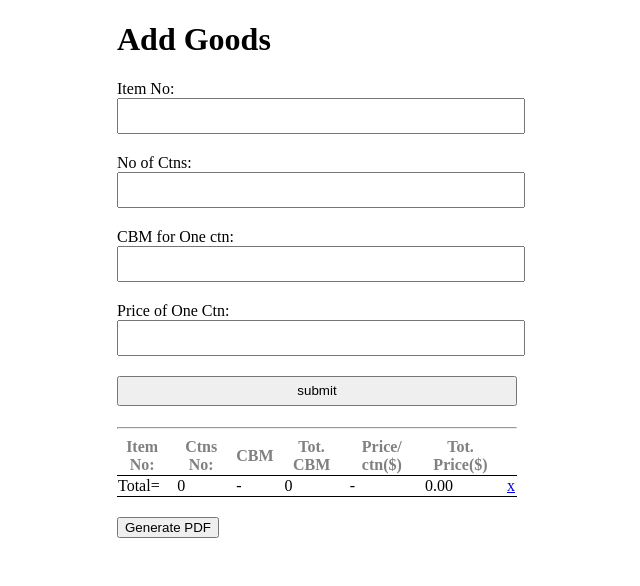
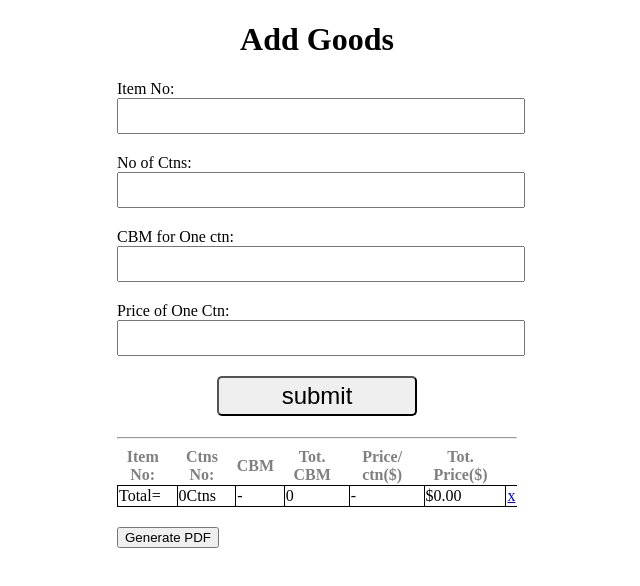
Before and after one commit to Kkebuka/multigoods-calculation, a plain HTML site: page index.html in a window 1280 px wide. Both pictures are taken after a click on the button "Done". Shown: the whole page, without its empty margins (331-971 px from the left). Drawn offline with nearby package versions, Linux system fonts and the light colour scheme.

Commit message:
better padding

```diff
--- a/index.html
+++ b/index.html
@@ -34,15 +34,35 @@
             color: gray;
 
         }
+        td {
+            border-left: 1px solid black;
+        }
 
         tr{
             border-bottom: 1px solid black;
+        }
+        h1 {
+            text-align: center;
         }
         .alert{
             color: white;
             padding: 10px;
             margin: 10px 0 15px 0;
         }
+        .submit_con{
+            display: flex;
+            justify-content: center;
+            width: 100%;
+        }
+
+        .submit {
+            height: 40px;
+            width: 200px;
+            font-size: 1.5rem;
+            border-radius: 5px;
+
+        }
+
         .success {
             background: green;
         }
@@ -76,7 +96,7 @@
                 <label for="price">Price of One Ctn:</label>
                 <input type="number" class="text" id="price" min="0" step="0.001">
             </div>
-            <input type="submit" value="submit" class="submit">
+            <div class="submit_con"><input type="submit" value="submit" class="submit"></div>
         </form>
         <div class="table" id="table">
             <h1 class="owner_container"></h1>
--- a/index6.js
+++ b/index6.js
@@ -113,11 +113,11 @@ class UI{
         const totalRow = document.createElement('tr');
             totalRow.innerHTML = `
             <td>Total=</td>
-            <td>${totalCtn}</td>
+            <td>${totalCtn}Ctns</td>
             <td>-</td>
             <td>${CbmTotal}</td>
             <td>-</td>
-            <td>${ctnTotal.toFixed(2)}</td>
+            <td>$${ctnTotal.toFixed(2)}</td>
             <td><a href="#" class="delete">x</a></td>
             `
             const parent = document.querySelector('#book-list')
@@ -129,6 +129,7 @@ class UI{
         const oldButton = document.querySelector('#done');
         const btnContainer = document.querySelector('.btn_container');
         btnContainer.replaceChild(submit, oldButton);
+        submit.required = true;
         submit.style.display = 'block'
     }
 }
@@ -209,7 +210,7 @@ document.querySelector('#done').addEventListener('click', function(){
 
         var form = $('.table'),
         cache_width = form.width(),
-        a4 = [595.28, 841.89]; // for a4 size paper width and height
+        a4 = [900, 841.89]; // for a4 size paper width and height
 
         document.querySelector('.nsubmit').addEventListener('click', function(){
             $('body').scrollTop(0);
@@ -237,7 +238,7 @@ document.querySelector('#done').addEventListener('click', function(){
         }
 
         function getCanvas() {
-            form.width((a4[1] * 1.33333) - 80).css('max-width', 'none');
+            form.width((a4[2] * 1.33333) - 80).css('max-width', 'none');
             return html2canvas(form, {
                 imageTimeout: 2000,
                 removeContainer: true
```
